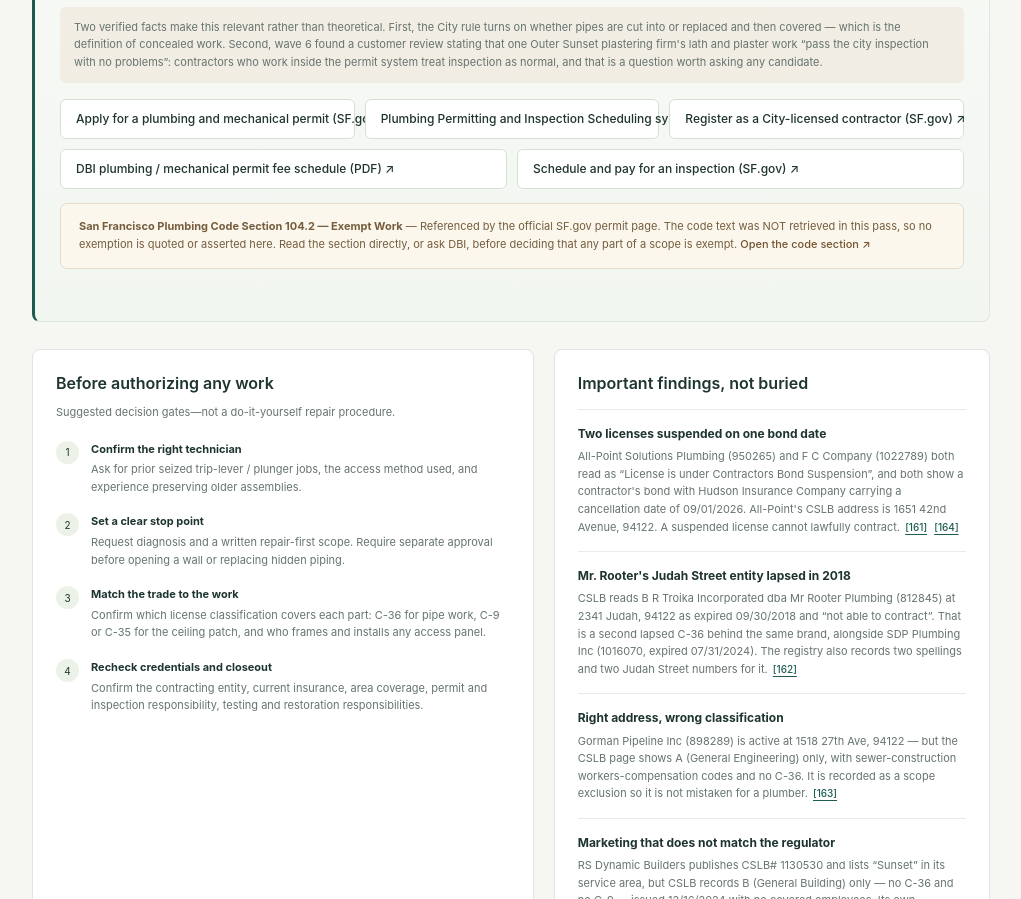
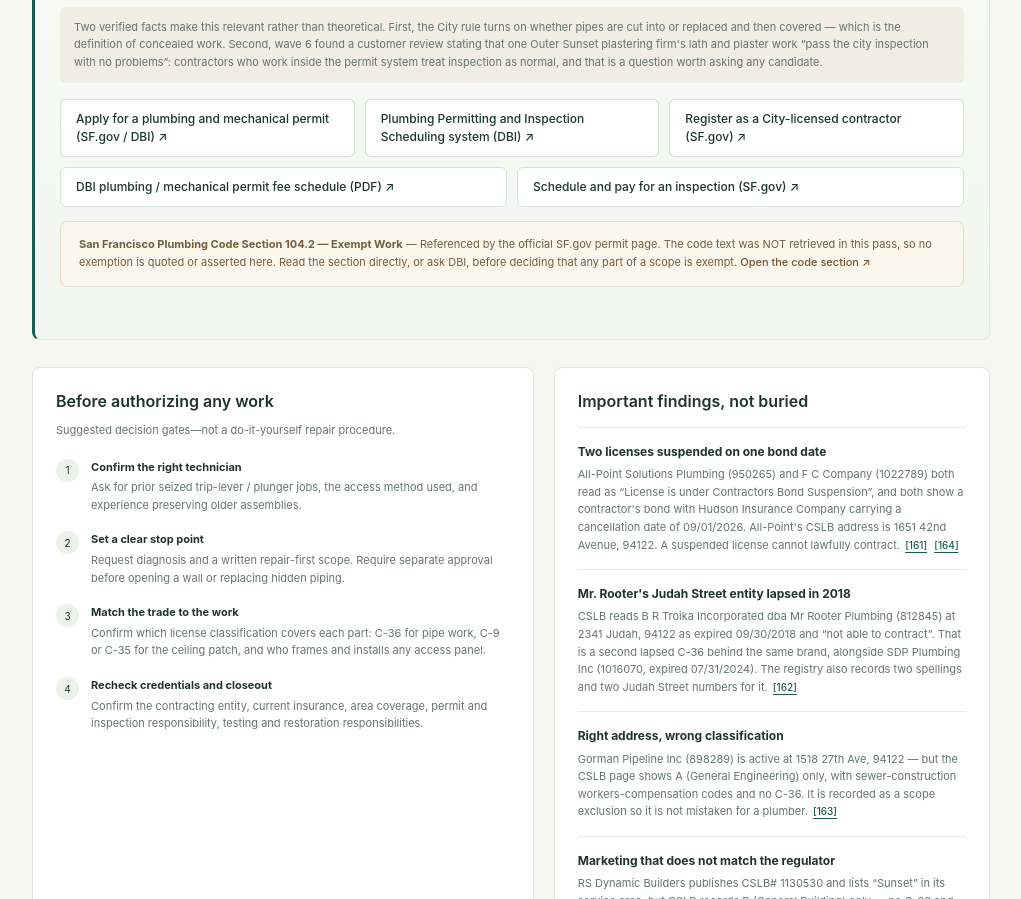
Before and after one commit to buffedlizard55-lab/BathTubOverflowSF, a website with bundled scripts: page index.html in a window 1280 px wide. Shown: the part 3546-4445 px from the top of the page, without its empty margins (247-1268 px from the left). Built offline with nearby package versions, Linux system fonts and the light colour scheme.

Commit message:
Let the compliance panel's official-link buttons wrap
The hide-and-measure probe traced the 390px overflow to
.workspace > main > section.panel.compliance > .dialog-actions > a, and hiding
the single widest anchor only dropped scrollWidth from 418 to 402 - i.e. several
of them spilled.

Cause: .button-secondary sets white-space: nowrap. The compliance labels are full
sentences ("Plumbing Permitting and Inspection Scheduling system (DBI)"), so each
stayed one unbreakable line and overflowed its shrunk flex box. The anchor's own
border box was correctly clamped to the container (rect 39..353 x 314), which is
why the earlier rect-based report found nothing: the overflow is the text spilling
out of a box that is itself in bounds.

white-space: nowrap also suppresses overflow-wrap, so `anywhere` alone could not
help. Both are now set on the compliance action buttons only; the short
nowrap buttons elsewhere (Print brief, Export visible CSV, View) are unchanged.

Co-authored-by: arena-agent <297053741+arena-agent@users.noreply.github.com>

```diff
--- a/styles.css
+++ b/styles.css
@@ -686,6 +686,11 @@
   max-width: 100%;
   justify-content: flex-start;
   text-align: left;
+  /* .button-secondary is white-space:nowrap, so a long official link label
+     stays one unbreakable line and spills out of its shrunk flex box, widening
+     the document. These labels are full sentences and must be allowed to wrap;
+     nowrap also defeats overflow-wrap, hence `anywhere` alongside it. */
+  white-space: normal;
   overflow-wrap: anywhere;
 }
 .compliance-facts li,
```
